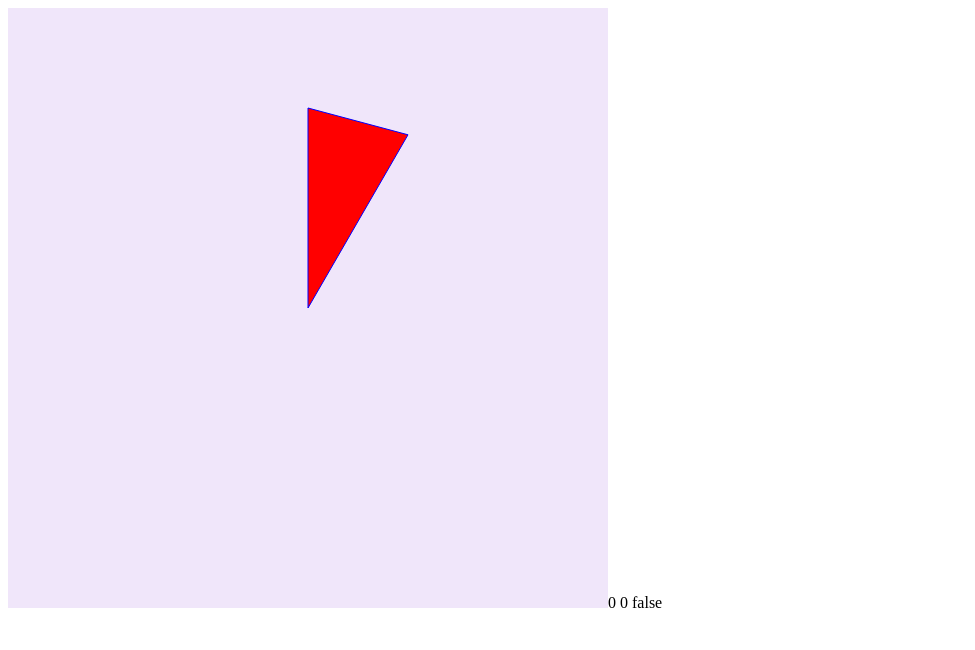
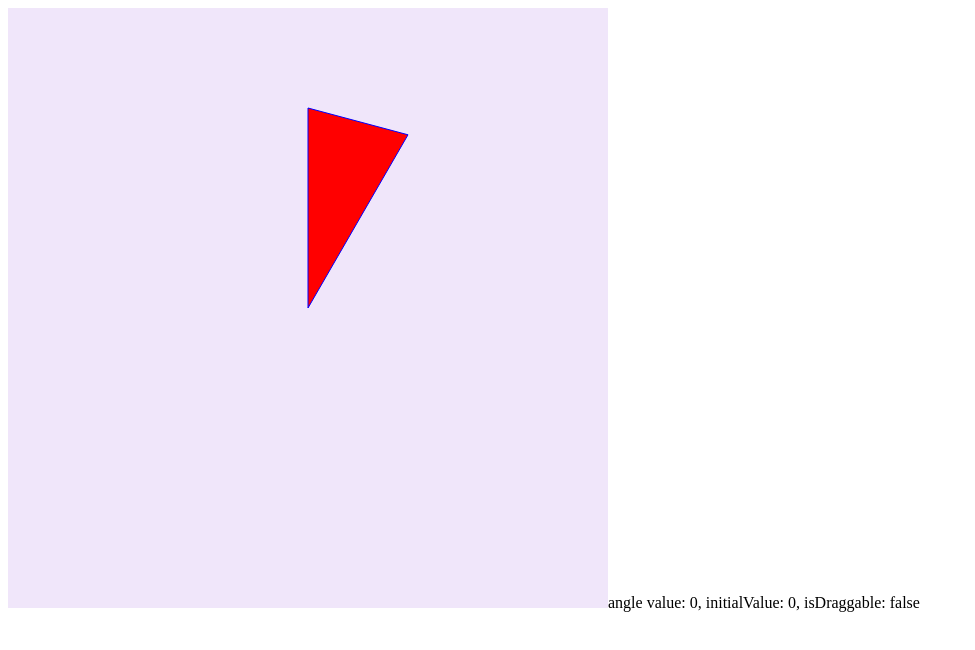
Before and after one commit to OlehKozubJS/various-react-projects-test, a React (Create React App) app: page / in a window 1280 px wide. Shown: the top 650 px of the page, without its empty margins (0-975 px from the left). Built offline with nearby package versions, Linux system fonts and the light colour scheme.

Commit message:
Update App.jsx

```diff
--- a/src/App.jsx
+++ b/src/App.jsx
@@ -64,7 +64,9 @@ const App = () => {
           borderColor={"blue"}
         />
       </SVGFieldComponent>
-      {`${angleValue} ${initialAngle} ${isDraggable}`}
+      {`angle value: ${angleValue},
+      initialValue: ${initialAngle},
+      isDraggable: ${isDraggable}`}
     </div>
   );
 };
```
